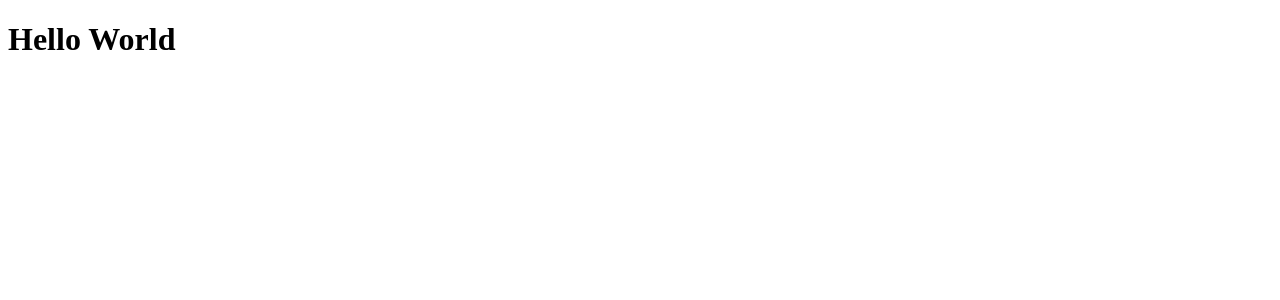
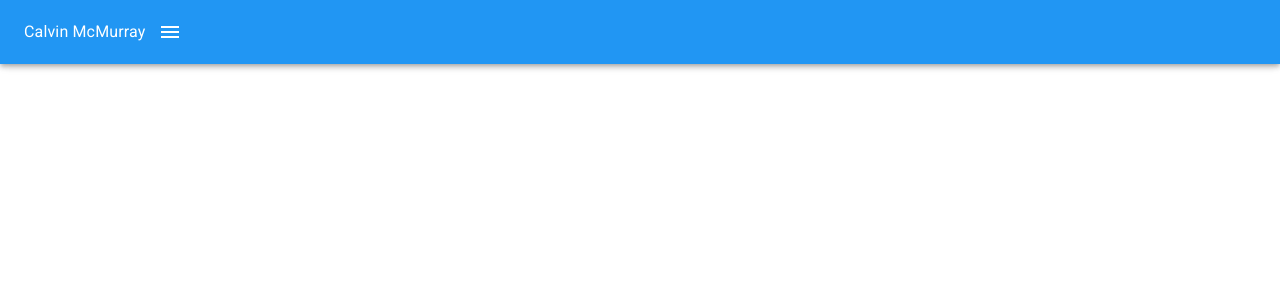
Before and after one commit to calvinMcM/calvinMcM.github.io, a React app: page / in a window 1280 px wide. Shown: the top 300 px of the page. Built offline with nearby package versions, Linux system fonts and the light colour scheme.

Commit message:
Gets the header working.

```diff
--- a/package.json
+++ b/package.json
@@ -22,11 +22,14 @@
   "homepage": "https://github.com/calvinMcM/calvinMcM.github.io#readme",
   "dependencies": {
     "@material-ui/core": "^4.3.2",
+    "@material-ui/icons": "^4.2.1",
+    "@material-ui/styles": "^4.3.0",
     "@types/react-dom": "^16.9.0",
     "awesome-typescript-loader": "^5.2.1",
     "babel-loader": "^8.0.6",
     "react": "^16.9.0",
     "react-dom": "^16.9.0",
+    "source-map-loader": "^0.2.4",
     "transfer-webpack-plugin": "^0.1.4",
     "typescript": "^3.5.3",
     "webpack": "^4.39.2",
--- a/src/App.tsx
+++ b/src/App.tsx
@@ -1,14 +1,26 @@
-import React from 'react';
-import ReactDOM from 'react-dom';
-import Button from '@material-ui/core/Button';
+import { AppBar, Container, IconButton, Toolbar, Typography, MuiThemeProvider } from "@material-ui/core";
+import MenuIcon from "@material-ui/icons/Menu";
+import React from "react";
+import ReactDOM from "react-dom";
+import useStyles from "./Style";
+import theme from "./Theme";
 
 function App() {
-  return (
-    // <Button variant="contained" color="primary">
-    //   Hello World
-    // </Button>
-    <h1>Hello World</h1>
-  );
+  const classes = useStyles();
+    return (
+      <MuiThemeProvider theme={theme}>
+        <Container maxWidth="lg" className={classes.root}>
+            <AppBar>
+                <Toolbar>
+                    <Typography>Calvin McMurray</Typography>
+                    <IconButton edge="end" color="inherit">
+                        <MenuIcon />
+                    </IconButton>
+                </Toolbar>
+            </AppBar>
+        </Container>
+      </MuiThemeProvider>
+    );
 }
 
-ReactDOM.render(<App />, document.getElementById('react'));
+ReactDOM.render(<App />, document.getElementById("react"));
--- /dev/null
+++ b/src/Style.ts
@@ -0,0 +1,8 @@
+import { makeStyles } from "@material-ui/styles";
+
+const useStyles = (makeStyles(theme => ({
+    root: {
+        flexGrow: 1,
+    },
+})));
+export default useStyles;
--- /dev/null
+++ b/src/Theme.ts
@@ -0,0 +1,10 @@
+import { createMuiTheme } from '@material-ui/core/styles';
+import blue from '@material-ui/core/colors/blue';
+import grey from '@material-ui/core/colors/grey';
+
+export default createMuiTheme({
+    palette: {
+        primary: blue,
+        secondary: grey,
+    }
+} as any)
```
Also changed, not shown: 3 other files (tests, documents, lock files or other folders).
